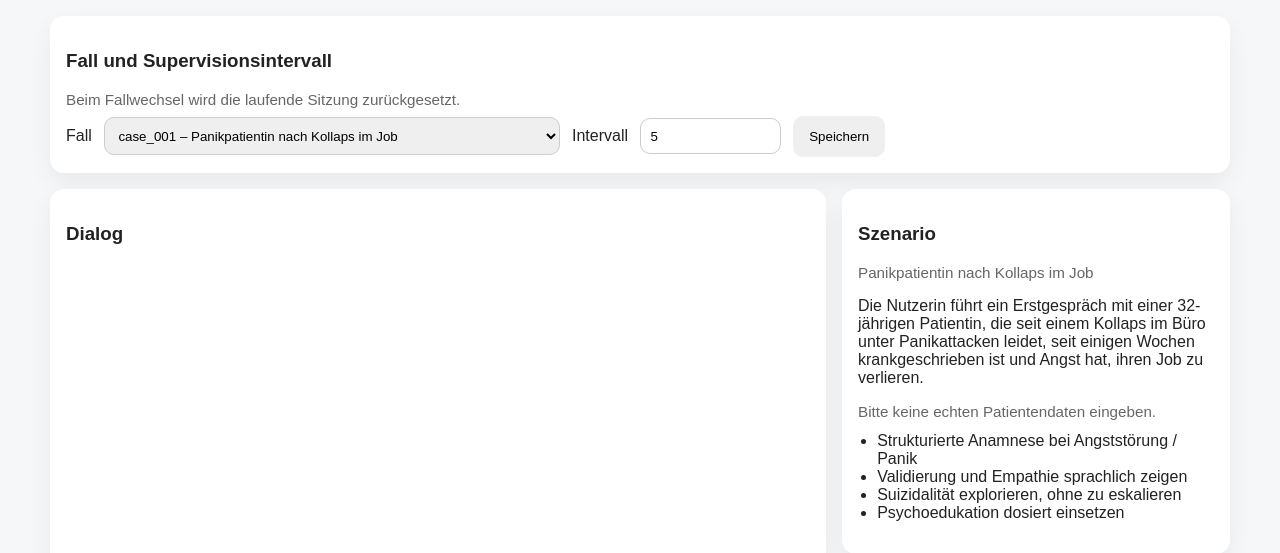
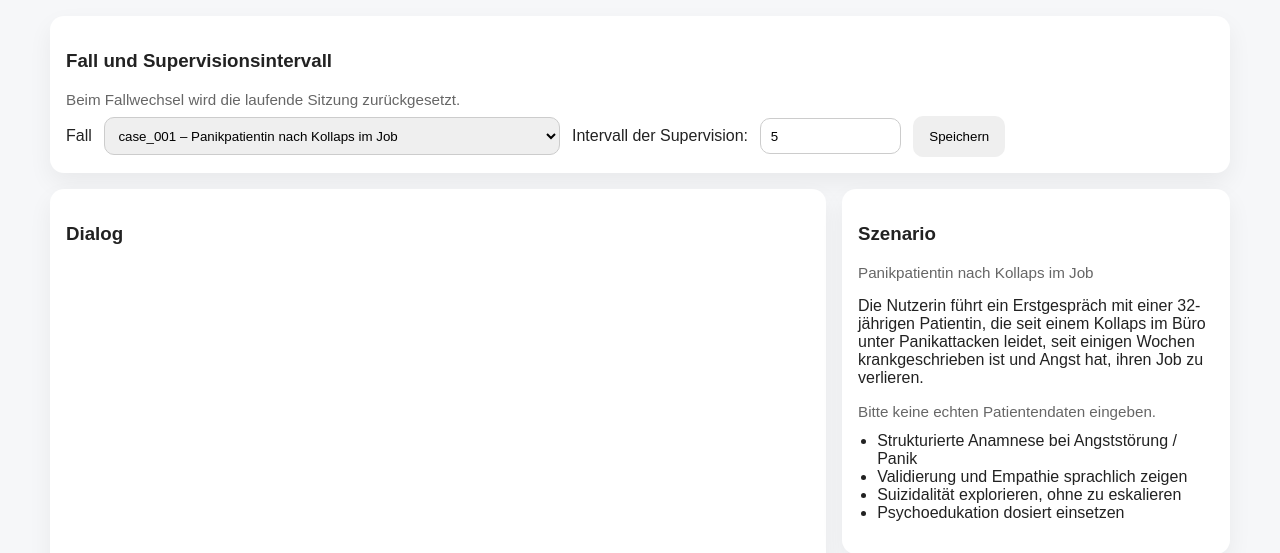
Before and after one commit to ulrichkastner/psycho_multi_agent, a Flask app: page / in a window 1280 px wide. Shown: the part 99-652 px from the top of the page. Run offline with Flask 3, Linux system fonts and the light colour scheme; the visitor is signed in with stand-in values (Sample User, id 1).

Commit message:
Update index.html

```diff
--- a/templates/index.html
+++ b/templates/index.html
@@ -280,7 +280,7 @@
           {% endfor %}
         </select>
 
-        <label for="supervisionInterval">Intervall</label>
+        <label for="supervisionInterval">Intervall der Supervision:</label>
         <input
           id="supervisionInterval"
           type="number"
```
